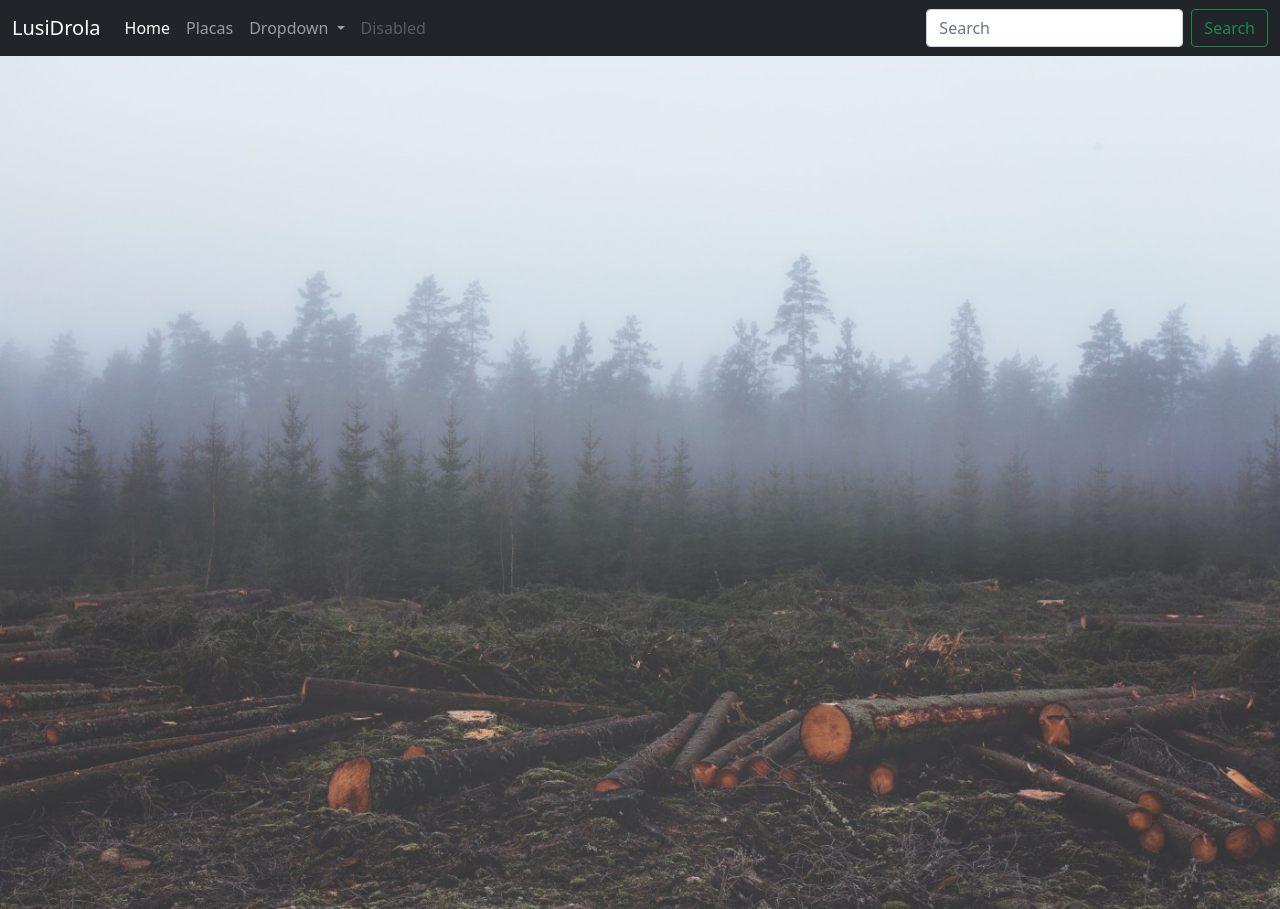
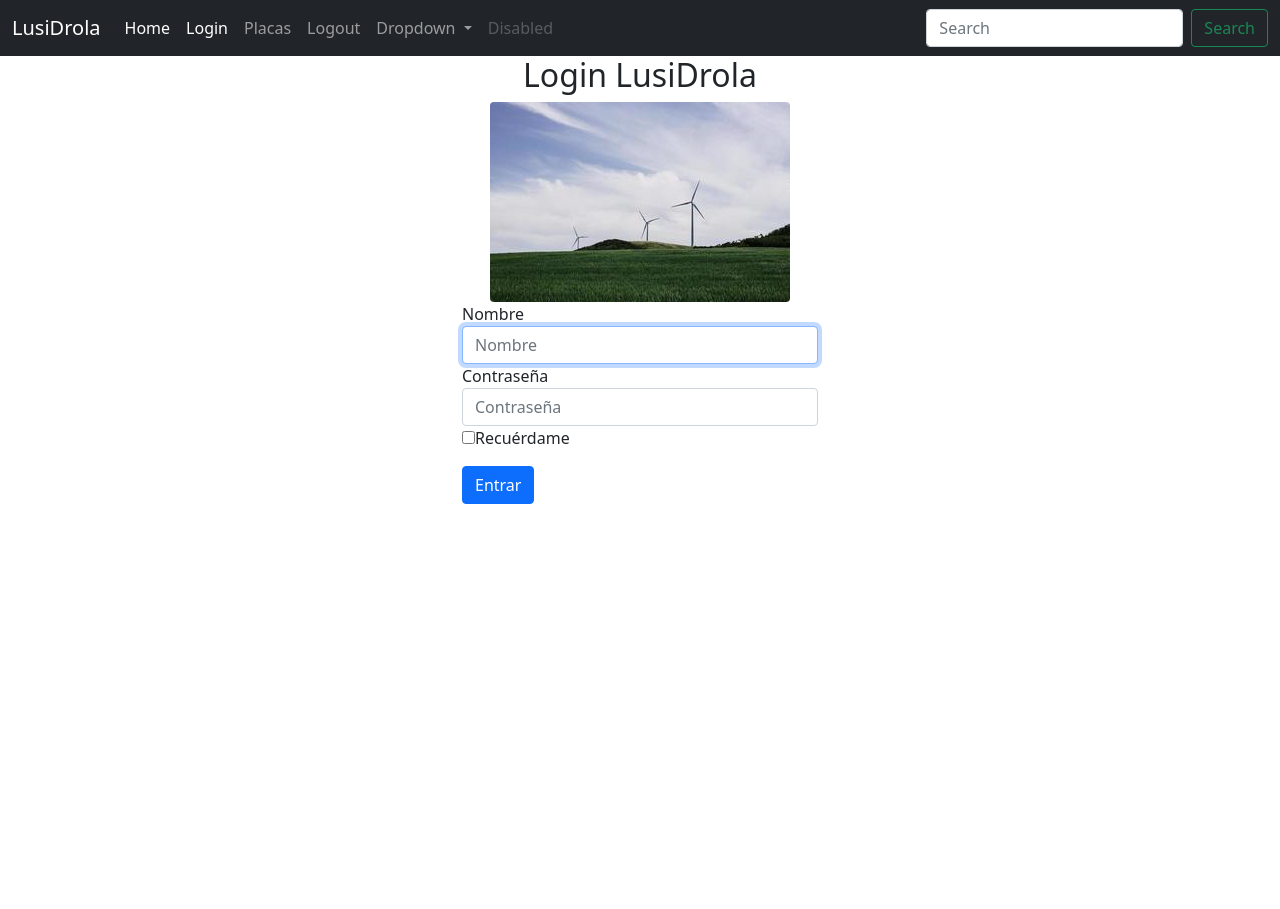
Before and after one commit to LuisMiMoMi/compartidoAngular, an Angular app in the folder proyecto/: page /login in a window 1280 px wide. Before the commit this address led to /home. After the commit the page ends 800 px from the top, so only its background shows below. Built offline with nearby package versions, Linux system fonts and the light colour scheme.

Commit message:
Actualizacion 4 feb

```diff
--- a/proyecto/src/app/app-routing.module.ts
+++ b/proyecto/src/app/app-routing.module.ts
@@ -3,10 +3,13 @@ import {Routes, RouterModule} from '@angular/router';
 import { HomeComponent } from './components/home/home.component';
 import { PlacasListComponent } from './placas/placas-list/placas-list.component';
 import { PlacasDetailComponent } from './placas/placas-detail/placas-detail.component';
+import { LoginComponent } from './components/login/login.component';
+import { SignGuard } from './usuario/sign.guard';
 
 const routes: Routes = [
     {path: 'home', component: HomeComponent},
-    {path: 'placas', component: PlacasListComponent},
+    {path: 'placas',canActivate: [SignGuard], component: PlacasListComponent},
+    {path: 'login', component: LoginComponent},
     {path: 'placa/:id', component: PlacasDetailComponent},
     {path: '**', pathMatch: 'full', redirectTo: 'home'}
 ];
--- a/proyecto/src/app/app.module.ts
+++ b/proyecto/src/app/app.module.ts
@@ -13,6 +13,7 @@ import { PlacasDetailComponent } from './placas/placas-detail/placas-detail.comp
 import { ToKWPipe } from './placas/to-kw.pipe';
 import { FiltroPlacasPipe } from './placas/filtro-placas.pipe';
 import { FormsModule } from '@angular/forms';
+import { LoginComponent } from './components/login/login.component';
 
 @NgModule({
   declarations: [
@@ -23,7 +24,8 @@ import { FormsModule } from '@angular/forms';
     HomeComponent,
     PlacasDetailComponent,
     ToKWPipe,
-    FiltroPlacasPipe
+    FiltroPlacasPipe,
+    LoginComponent
   ],
   imports: [
     BrowserModule,
--- a/proyecto/src/app/components/header/header.component.html
+++ b/proyecto/src/app/components/header/header.component.html
@@ -11,10 +11,19 @@
             [routerLink]="['home']"
             [routerLinkActive]="['active']" >Home</a>
           </li>
-          <li class="nav-item">
+          <li class="nav-item" *ngIf="!loged">
+            <a class="nav-link"
+            [routerLink]="['login']"
+            [routerLinkActive]="['active']">Login</a>
+          </li>
+          <li class="nav-item" *ngIf="!loged">
             <a class="nav-link"
             [routerLink]="['placas']"
             [routerLinkActive]="['active']">Placas</a>
+          </li>
+          <li class="nav-item" *ngIf="!loged" style="cursor: pointer">
+            <a class="nav-link"
+            (click)="logout();">Logout</a>
           </li>
           <li class="nav-item dropdown">
             <a class="nav-link dropdown-toggle" href="#" id="navbarDropdown" role="button" data-bs-toggle="dropdown" aria-expanded="false">
--- a/proyecto/src/app/components/header/header.component.ts
+++ b/proyecto/src/app/components/header/header.component.ts
@@ -1,14 +1,23 @@
-import { Component, OnInit } from '@angular/core';
+import { Component, Input, OnInit } from '@angular/core';
+import { SignService } from 'src/app/usuario/sign.service';
 
 @Component({
   selector: 'app-header',
   templateUrl: './header.component.html'
 })
+
 export class HeaderComponent implements OnInit {
 
-  constructor() { }
+  constructor(private sign: SignService) { }
+
+  @Input() loged = false;
 
   ngOnInit(): void {
   }
 
+  logout(): void {
+    this.sign.logOut();
+    this.loged = false;
+  }
+
 }
--- a/proyecto/src/app/components/home/home.component.html
+++ b/proyecto/src/app/components/home/home.component.html
@@ -1 +1 @@
-<img src="/assets/img/fondo.jpg" class="w-100 cover-full"/>
+<img src="/assets/img/fondo.jpg" class="w-100"/>
--- /dev/null
+++ b/proyecto/src/app/components/login/login.component.html
@@ -0,0 +1,34 @@
+<main role="main" class="container my-auto">
+    <div class="row">
+        <div id="login" class="col-lg-4 offset-lg-4 col-md-6 offset-md-3
+            col-12">
+            <h2 class="text-center">Login LusiDrola</h2>
+            <img class="img-fluid mx-auto d-block rounded"
+                src="/assets/img/imgLogin.jpeg" />
+
+            <form>
+                <div class="form-group">
+                    <label for="correo">Nombre</label>
+                    <input id="correo" name="correo"
+                        class="form-control" type="text"
+                        placeholder="Nombre"
+                        [(ngModel)] = "usuario.user" required autofocus>
+                </div>
+                <div class="form-group">
+                    <label for="contra">Contraseña</label>
+                    <input id="contra" name="contra"
+                        class="form-control" type="password"
+                        placeholder="Contraseña"
+                        [(ngModel)] = "usuario.passwd" required>
+                </div>
+                <div class="checkbox mb-3">
+                    <label>
+                        <input type="checkbox" name="recuerdame" value="recuerdame" [(ngModel)]="recuerdame" >Recuérdame
+                    </label>
+                </div>
+                <button class="btn btn-primary mb-2" (click)="login($event);">Entrar</button>
+                <br>
+            </form>
+        </div>
+    </div>
+</main>
--- /dev/null
+++ b/proyecto/src/app/components/login/login.component.ts
@@ -0,0 +1,31 @@
+import { Component, OnInit } from '@angular/core';
+import { SignService } from 'src/app/usuario/sign.service';
+import { Usuario } from 'src/app/usuario/usuario';
+
+@Component({
+  selector: 'app-login',
+  templateUrl: './login.component.html'
+})
+export class LoginComponent implements OnInit {
+
+  usuario: Usuario = {user: "", passwd: ""};
+  recuerdame = false;
+
+  constructor(private sign: SignService) { }
+
+  ngOnInit(): void {
+    if (localStorage.getItem('user')) {
+      this.usuario.user = localStorage.getItem('user');
+      this.recuerdame = true;
+    }
+  }
+
+  login($event){
+    this.sign.signUser(this.usuario, this.recuerdame).subscribe(
+      user => {
+        this.usuario = user
+      },
+      error => console.log(error)
+    );
+  }
+}
--- /dev/null
+++ b/proyecto/src/app/usuario/sign.guard.ts
@@ -0,0 +1,23 @@
+import { Injectable } from '@angular/core';
+import { CanActivate, ActivatedRouteSnapshot, RouterStateSnapshot, UrlTree, Router } from '@angular/router';
+import { Observable } from 'rxjs';
+import { SignService } from './sign.service';
+
+@Injectable({
+  providedIn: 'root'
+})
+export class SignGuard implements CanActivate {
+
+  constructor(private sign: SignService, private router: Router){}
+
+  canActivate(
+    route: ActivatedRouteSnapshot,
+    state: RouterStateSnapshot): boolean {
+    if (this.sign.isSigned())
+      return true;
+    else {
+      this.router.navigate(["/login"]);
+    }
+  }
+
+}
--- /dev/null
+++ b/proyecto/src/app/usuario/sign.service.ts
@@ -0,0 +1,48 @@
+import { HttpClient } from '@angular/common/http';
+import { Injectable } from '@angular/core';
+import { Router } from '@angular/router';
+import { Observable } from 'rxjs';
+import { map } from 'rxjs/operators';
+import { Usuario } from './usuario';
+
+@Injectable({
+  providedIn: 'root'
+})
+export class SignService {
+
+  constructor(private http: HttpClient, private router: Router) { }
+
+  userURL = '/assets/usuarios.json';
+
+  signUser(user: Usuario, recuerdame): Observable<Usuario> {
+    return this.http.get<Usuario>(this.userURL).pipe(
+      map(us => {
+        us["passwd"] = user.passwd;
+        localStorage.setItem('token', us.token);
+        if (recuerdame) {
+          localStorage.setItem('user', us.user);
+          //this.header.loged = true;
+        } else {
+          localStorage.removeItem('user');
+        }
+        this.router.navigate(["/placas"]);
+        return us;
+      })
+    );
+  }
+
+  isSigned(): boolean{
+    if (localStorage.getItem("token")) {
+      return true;
+    } else {
+      return false;
+    }
+  }
+
+  logOut(): void {
+    if (localStorage.getItem("token")) {
+      this.router.navigate(["/login"]);
+      localStorage.removeItem("token");
+    }
+  }
+}
--- /dev/null
+++ b/proyecto/src/app/usuario/usuario.ts
@@ -0,0 +1,5 @@
+export interface Usuario {
+    user: string;
+    passwd: string;
+    token?: string;
+}
--- /dev/null
+++ b/proyecto/src/assets/usuarios.json
@@ -0,0 +1 @@
+{"user": "luis", "token": "jsjineiovjsijfienWmdKLJ123"}
```
Also changed, not shown: proyecto/src/assets/img/imgLogin.jpeg (added).
